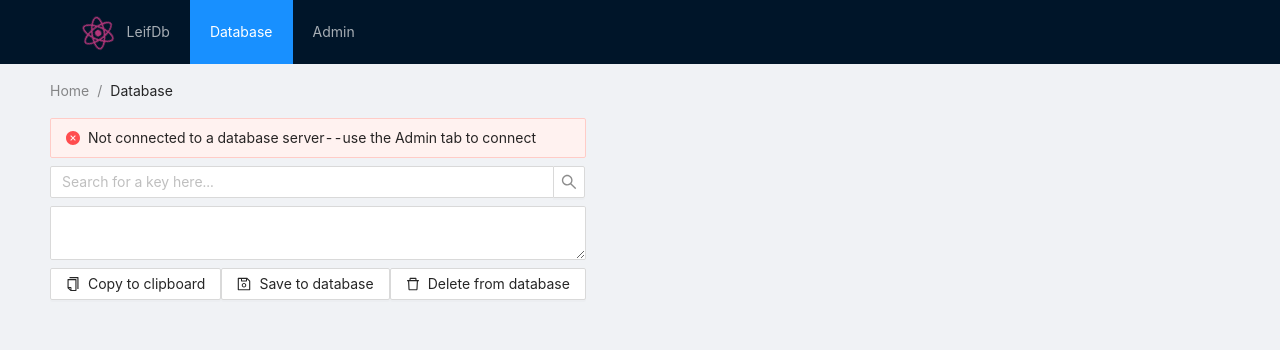
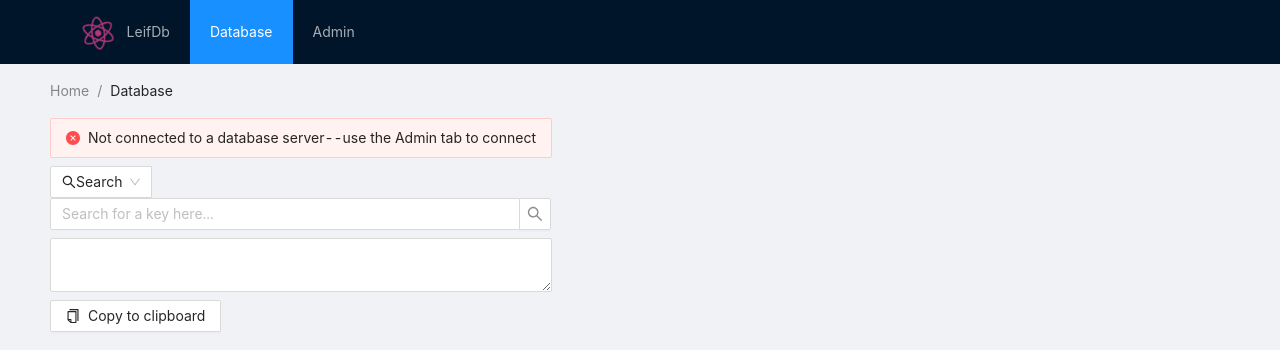
Before and after one commit to btmorr/leifdb, a React (Create React App) app in the folder ui/: page / in a window 1280 px wide. Both pictures are taken after a click on the item "Database". Shown: the top 350 px of the page. Built offline with nearby package versions, Linux system fonts and the light colour scheme.

Commit message:
Add set to UI

```diff
--- a/ui/src/App.tsx
+++ b/ui/src/App.tsx
@@ -1,19 +1,23 @@
 import React, { FunctionComponent, useState } from 'react';
 import logo from './logo.svg';
-import { Layout, Menu, Breadcrumb, Input, Button, Space, Alert, Card } from 'antd';
-import { CopyOutlined, SaveOutlined, DeleteOutlined, CheckCircleFilled, WarningFilled } from '@ant-design/icons';
+import { Layout, Menu, Breadcrumb, Input, Button, Space, Alert, Card, Select } from 'antd';
+import { SearchOutlined, CopyOutlined, SaveOutlined, DeleteOutlined, CheckCircleFilled, WarningFilled } from '@ant-design/icons';
 // import * as scp from 'scale-color-perceptual';
 import './App.css';
 
 const { Header, Content, Footer } = Layout;
 const { TextArea, Search } = Input;
+const { Option } = Select;
+
+type Mode = 'ModeSearch' | 'ModeSet' | 'ModeDelete';
 
 interface DbPageProps {
   host: Server;
 }
 
 function DatabasePage(props: DbPageProps) {
-  const [searchResult, setSearchResult] = useState({key: "", value: ""});
+  const [kv, setKV] = useState({key: "", value: ""});
+  const [mode, setMode] = useState<Mode>("ModeSearch");
 
   function connectHeader() {
     if (props.host.address) {
@@ -33,7 +37,17 @@ function DatabasePage(props: DbPageProps) {
       .then(response => response.text())
       .then(data => {
         console.log("Result:", data);
-        setSearchResult({key: key, value: data});
+        setKV({key: kv.key, value: data});
+      });
+  }
+
+  function setHandler(key: string) {
+    const query = `http://${props.host.address}/db/${key}?value=${kv.value}`
+    console.log("PUT " + query)
+    fetch(query, {method: 'PUT'})
+      .then(response => response.text())
+      .then(data => {
+        console.log("Result:", data);
       });
   }
 
@@ -43,7 +57,7 @@ function DatabasePage(props: DbPageProps) {
     // todo: improve error handling. if !res.ok show an alert and don't clear results
     fetch(query, {method: 'DELETE'})
       .then(res => { console.log("Ok?", res.ok); return res })
-      .then(() => setSearchResult({key: key, value: ""}))
+      .then(() => setKV({key: kv.key, value: ""}))
   }
 
   const buttons = [
@@ -57,38 +71,56 @@ function DatabasePage(props: DbPageProps) {
         document.execCommand('copy');
       }
     },
-    {
-      id: "save-button",
-      text: "Save to database",
-      icon: <SaveOutlined />,
-      handler: () => {console.log("save button")}
-    },
-    {
-      id: "delete-button",
-      text: "Delete from database",
-      icon: <DeleteOutlined />,
-      handler: () => {
-        console.log("delete button");
-        deleteHandler(searchResult.key)
-      }
-    }
+    // {
+    //   id: "save-button",
+    //   text: "Save to database",
+    //   icon: <SaveOutlined />,
+    //   handler: () => {console.log("save button")}
+    // },
+    // {
+    //   id: "delete-button",
+    //   text: "Delete from database",
+    //   icon: <DeleteOutlined />,
+    //   handler: () => {
+    //     console.log("delete button");
+    //     deleteHandler(kv.key);
+    //   }
+    // }
   ];
+
+  const resultElement: Record<Mode, JSX.Element> = {
+    ModeSearch: <TextArea className="App-result-field" id="result-textarea" value={kv.value} />,
+    ModeSet:    <TextArea className="App-result-field" id="result-textarea" onChange={e => {setKV({key: kv.key, value: e.target.value})}} allowClear />,
+    ModeDelete: <TextArea className="App-result-field" id="result-textarea" value={kv.value} />
+  }
 
   return (
     <Space direction="vertical">
       {connectHeader()}
-      <Search
-        className="App-key-input"
-        placeholder="Search for a key here..."
-        onSearch={value => searchHandler(value)}
-        allowClear
-      />
-      <TextArea
-        className="App-result-field"
-        id="result-textarea"
-        value={searchResult.value}
-        allowClear
-      />
+      <Input.Group compact>
+        <Select
+          defaultValue="ModeSearch"
+          onSelect={(val, opt) => setMode(val)}
+        >
+          <Option value="ModeSearch"><SearchOutlined />Search</Option>
+          <Option value="ModeSet"><SaveOutlined /> Set</Option>
+          <Option value="ModeDelete"><DeleteOutlined />Delete</Option>
+        </Select>
+        <Input.Search
+          className="App-key-input"
+          placeholder="Search for a key here..."
+          onSearch={key => {
+            switch(mode) {
+              case "ModeSearch": searchHandler(key); break;
+              case "ModeSet": setHandler(key); break;
+              case "ModeDelete": deleteHandler(key); break;
+              default: console.log("invalid select option:", mode);
+            }
+          }}
+          allowClear
+        />
+      </Input.Group>
+      {resultElement[mode]}
       <div>
         {buttons.map(d => { return <Button className="db-button" id={d.id} onClick={d.handler}>{d.icon} {d.text}</Button>})}
       </div>
```
Also changed, not shown: 1 other file (tests, documents, lock files or other folders).
